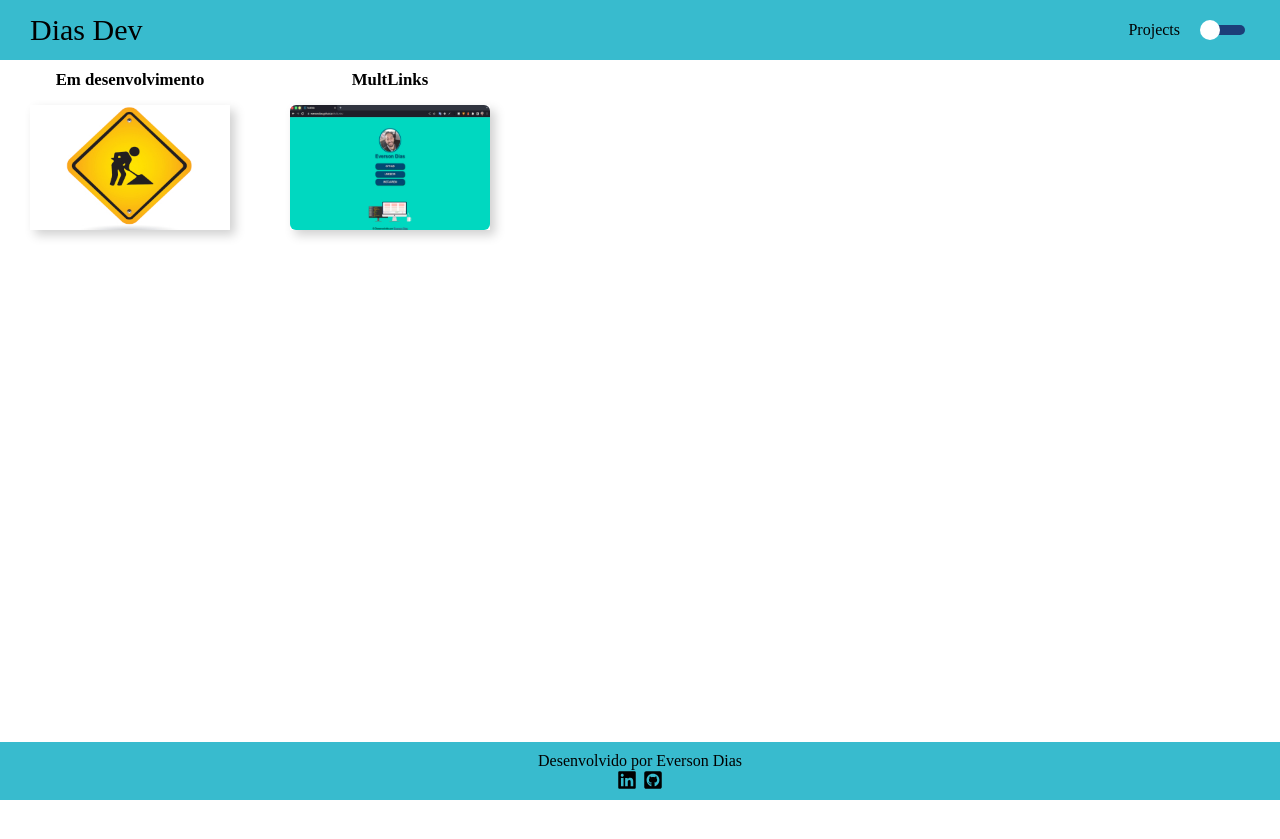
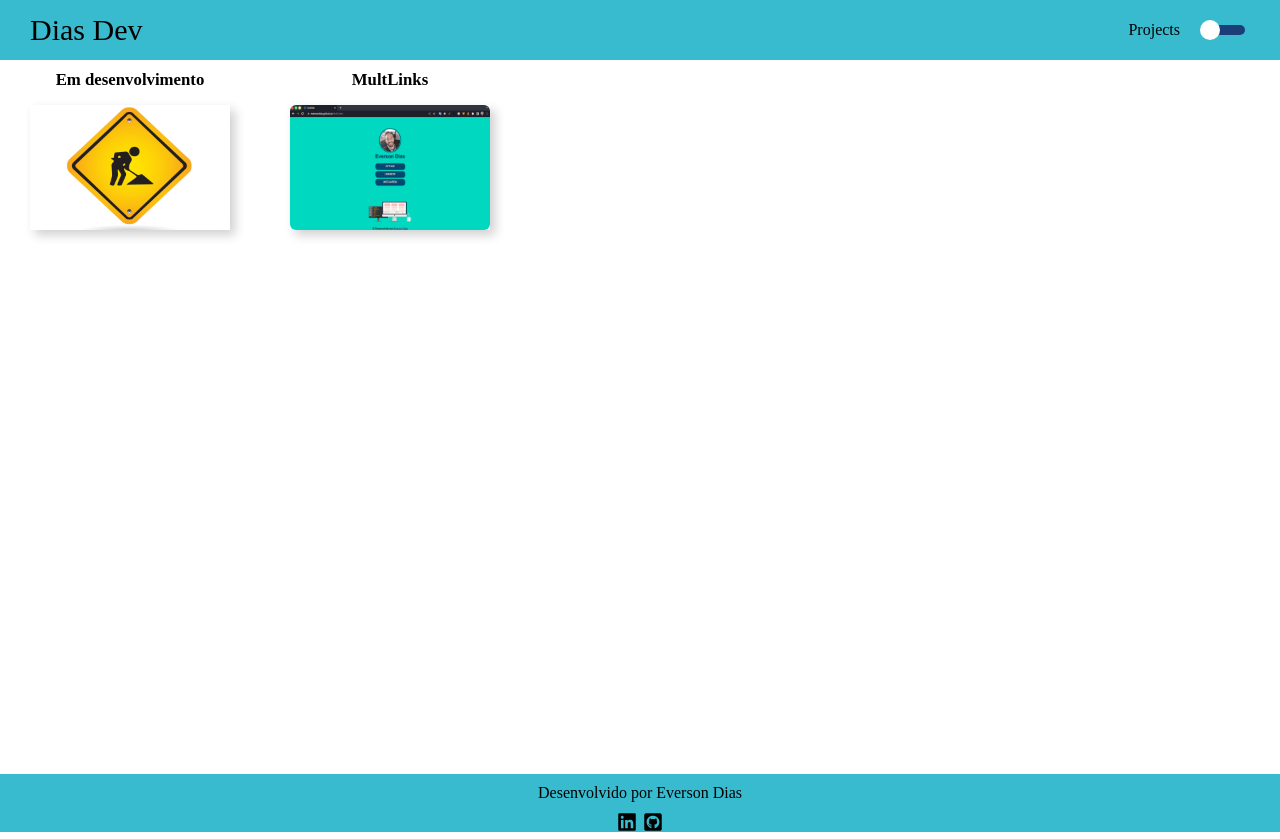
Before and after one commit to EversonDias/portfolio, a Next.js app: page /projects in a window 1280 px wide. Before the commit the page ends 800 px from the top, so only its background shows below. Built offline with nearby package versions, Linux system fonts and the light colour scheme.

Commit message:
start day

```diff
--- a/pages/projects/index.jsx
+++ b/pages/projects/index.jsx
@@ -3,11 +3,9 @@ import Projects from "../../src/patterns/projects";
 
 export default function Home() {
     return (
-        <>
-        <NextHead text="Home"/>
-            <main>
-                <Projects />
-            </main>
-        </>
+        <main>
+            <NextHead text="Home" />
+            <Projects />
+        </main>
     )
 }
--- a/src/patterns/footer/index.jsx
+++ b/src/patterns/footer/index.jsx
@@ -2,8 +2,6 @@ import styled from 'styled-components';
 import {FaLinkedin, FaGithubSquare } from 'react-icons/fa'
 
 const Container = styled.footer`
-  position: absolute;
-  bottom: 0;
   background-color: ${props => props.theme.colors.header};
   height: 58px;
   width: 100%;
@@ -16,7 +14,7 @@ const Container = styled.footer`
   }
   p {
     color: ${props => props.theme.colors.text};
-    margin-top: 10px;
+    padding: 10px;
   }
   a {
     font-size: 20px;
--- a/src/styles/global.js
+++ b/src/styles/global.js
@@ -12,6 +12,8 @@ para passar as cores já pre-definidas dos temas utilizo uma expressão js para
 */
 body {
     background: ${props => props.theme.colors.background};
-
+}
+main{
+    min-height: 88vh;
 }
 `;
```
Also changed, not shown: pages/index.jsx (+2 -5 lines).
